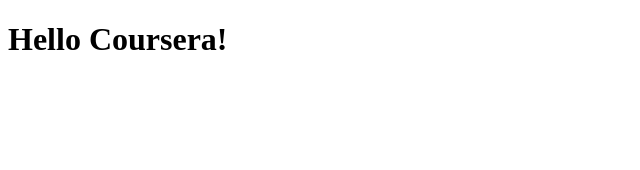
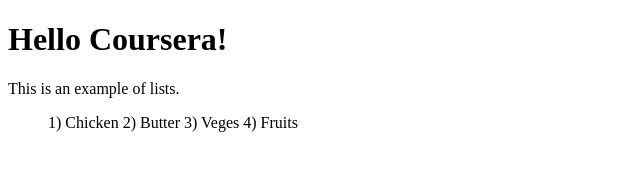
Before and after one commit to awaisgulmemon/CourseraTest_HTML1, a plain HTML site: page site/index1.html in a window 1280 px wide. Shown: the whole page, without its empty margins (0-640 px from the left). Drawn offline with Linux system fonts and the light colour scheme.

Commit message:
Update index1.html

```diff
--- a/site/index1.html
+++ b/site/index1.html
@@ -5,5 +5,13 @@
 </head>
 <body>
 <h1>Hello Coursera!</h1>
+	<div> This is an example of lists.
+	<ul>
+		1) Chicken
+		2) Butter
+		3) Veges
+		4) Fruits
+	</ul>
+	</div>
 </body>
 </html>
```
